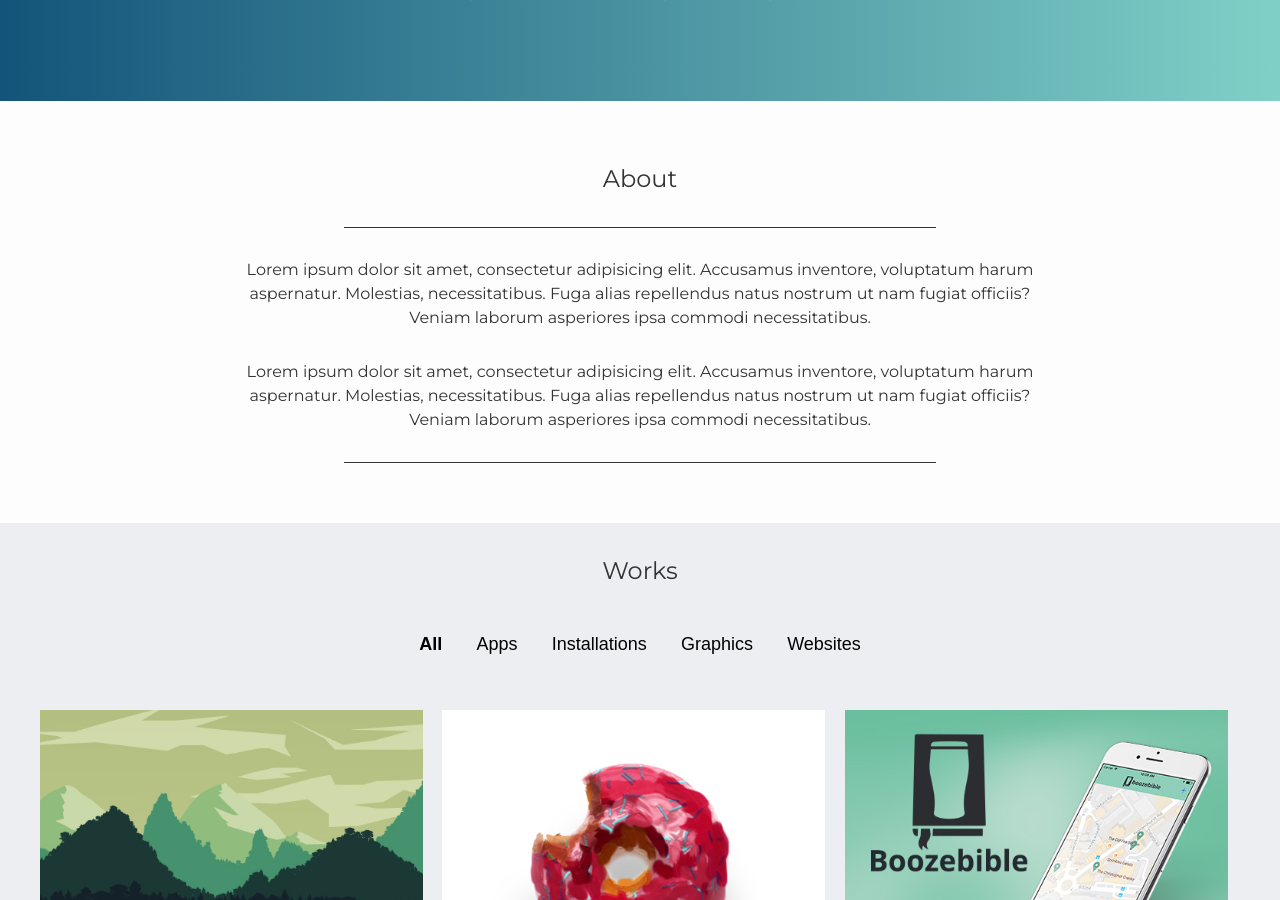
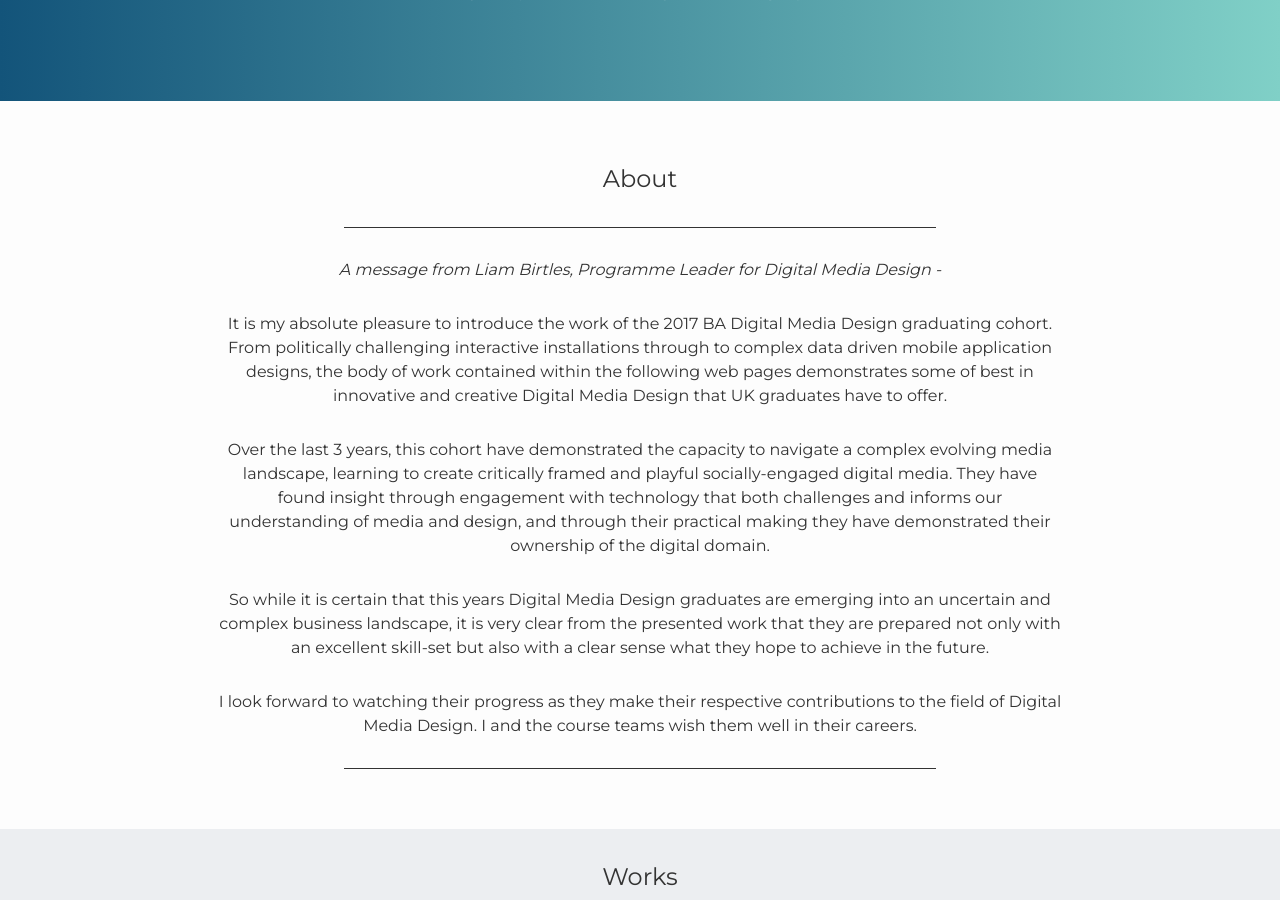
Before and after one commit to budmd/budmd.github.io, a Jekyll site: the page built from index.html, in a window 1280 px wide and 900 px high, scrolled down 694 px. Built offline with Jekyll 4.4.1, drawn with Linux system fonts in a browser that asks for light colours; nearby versions of some CDN libraries.

Commit message:
added about

```diff
--- a/index.html
+++ b/index.html
@@ -14,8 +14,18 @@ layout: default
     <div class="wrapper">
         <section class="about" id="about">
             <h1>About</h1>
-            <p>Lorem ipsum dolor sit amet, consectetur adipisicing elit. Accusamus inventore, voluptatum harum aspernatur. Molestias, necessitatibus. Fuga alias repellendus natus nostrum ut nam fugiat officiis? Veniam laborum asperiores ipsa commodi necessitatibus.</p>
-            <p>Lorem ipsum dolor sit amet, consectetur adipisicing elit. Accusamus inventore, voluptatum harum aspernatur. Molestias, necessitatibus. Fuga alias repellendus natus nostrum ut nam fugiat officiis? Veniam laborum asperiores ipsa commodi necessitatibus.</p>
+            <p><i>A message from Liam Birtles, Programme Leader for Digital Media Design &#45;</i></p>
+            <p>
+                It is my absolute pleasure to introduce the work of the 2017 BA Digital Media Design graduating cohort. From politically challenging interactive installations through to complex data driven mobile application designs, the body of work contained within the following web pages demonstrates some of best in innovative and creative Digital Media Design that UK graduates have to offer.</p>
+            <p>
+                Over the last 3 years, this cohort have demonstrated the capacity to navigate a complex evolving media landscape, learning to create critically framed and playful socially-engaged digital media. They have found insight through engagement with technology that both challenges and informs our understanding of media and design, and through their practical making they have demonstrated their ownership of the digital domain.
+            </p>
+            <p>
+                So while it is certain that this years Digital Media Design graduates are emerging into an uncertain and complex business landscape, it is very clear from the presented work that they are prepared not only with an excellent skill-set but also with a clear sense what they hope to achieve in the future.
+            </p>
+            <p>
+                I look forward to watching their progress as they make their respective contributions to the field of Digital Media Design. I and the course teams wish them well in their careers.
+            </p>
         </section>
     </div>
 
@@ -69,16 +79,14 @@ layout: default
 </div>
 
 <div id="modal">
-  <div id="modal-click" onclick="backToHome()">
-    <span class="modal-close-button">&times;</span>
-  </div>
-  <div id="modal-content"></div>
+    <div id="modal-click" onclick="backToHome()">
+        <span class="modal-close-button">&times;</span>
+    </div>
+    <div id="modal-content"></div>
 </div>
 
 <script async defer src="https://maps.googleapis.com/maps/api/js?key=AIzaSyB973waf85HgWRC76BEyUo0XOhi2wDBo30&callback=initMap"></script>
 <script>
-
-
     // set the date we're counting down to
     var target_date = new Date("Jun 23, 2017").getTime();
     var days, hours, minutes, seconds;
@@ -123,4 +131,5 @@ layout: default
             map: map
         });
     };
+
 </script>
```
